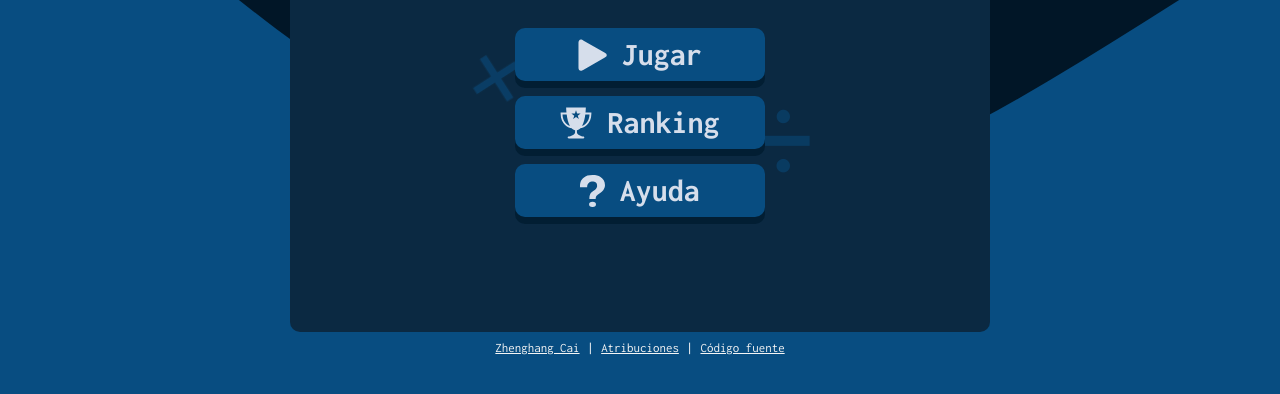
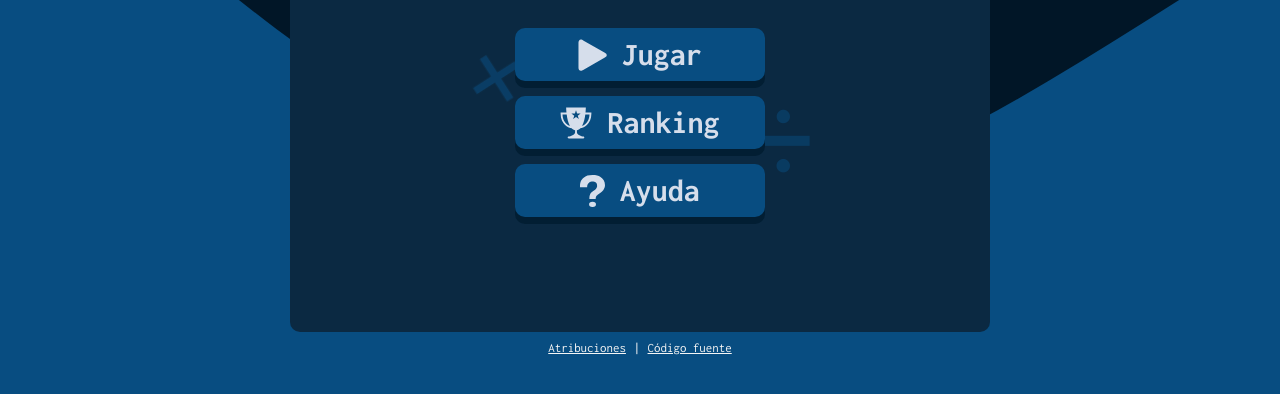
Before and after one commit to zhg7/cifras, a plain HTML site: page index.html in a window 1280 px wide. Shown: the part 368-762 px from the top of the page. Drawn offline with Linux system fonts and the light colour scheme.

Commit message:
Update index.html

```diff
--- a/index.html
+++ b/index.html
@@ -115,7 +115,6 @@
     </audio>
     <footer>
         <address>
-            <a href="https://github.com/zhg7/" target="_blank">Zhenghang Cai</a> |
             <a href="atribuciones.txt" target="_blank">Atribuciones</a> | <a href="https://github.com/zhg7/cifras" target="_blank">Código fuente</a>
         </address>
     </footer>
```
